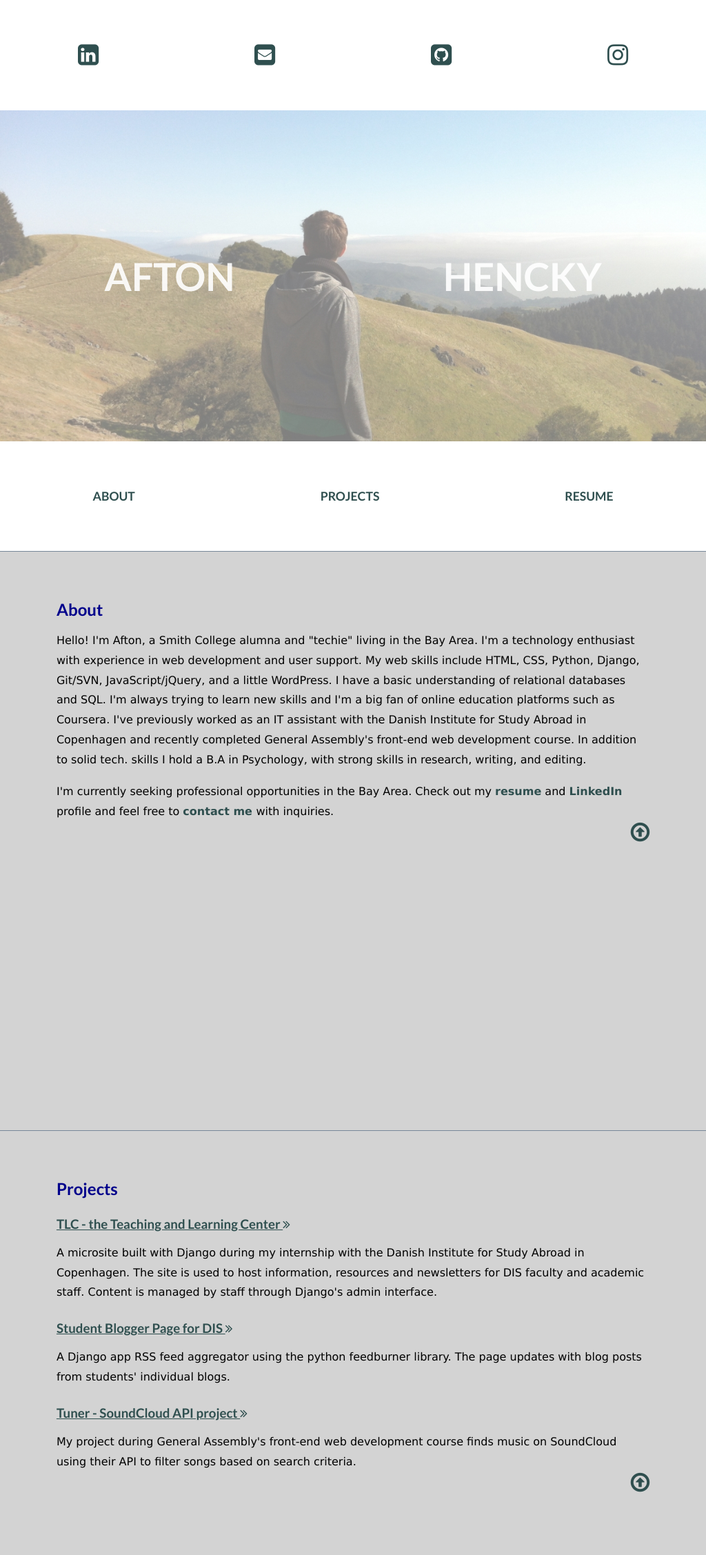
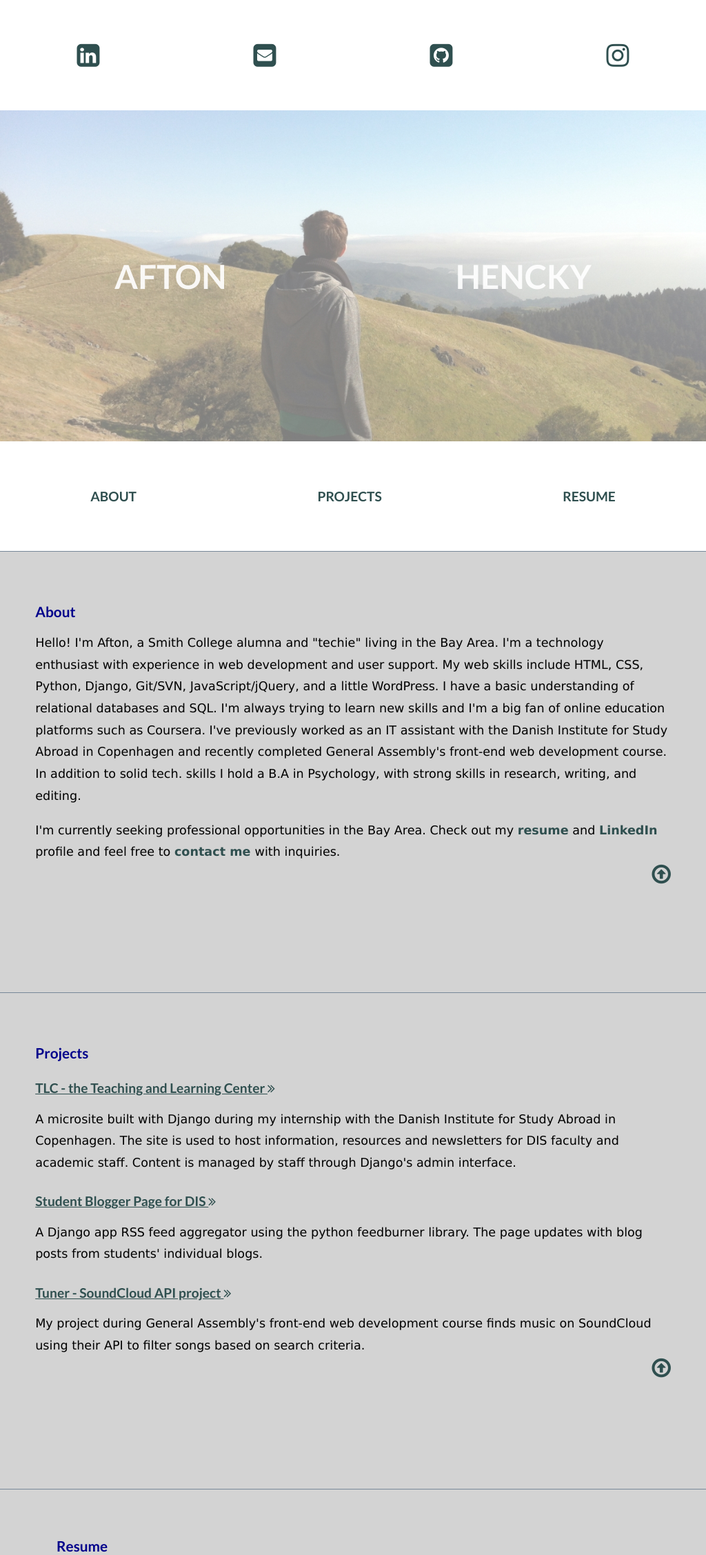
Before and after one commit to ahencky/afton_hencky, a Django app: page / in a window 1024 px wide. Shown: the top 2255 px of the page at 69% size. Run offline with Django 3.2, Linux system fonts and the light colour scheme; some libraries are stand-ins or nearby versions.

Commit message:
media queries
add breakpoints

```diff
--- a/aaa/stylesheets/homepage.css
+++ b/aaa/stylesheets/homepage.css
@@ -19,13 +19,9 @@ h1 {
 	font-weight: 700;
 	text-transform: uppercase;
 	font-size: 3.5em;
-
-
-/*	text-shadow: 0px 4px 3px rgba(255,255,255,0.4),
-             0px 8px 13px rgba(255,255,255,0.1),
-             0px 18px 23px rgba(255,255,255,0.1);*/
-	/*text-shadow: 0px 0px 10px rgba(255,255,255,0.6), 0px 0px 30px rgba(255,255,255,0.4), 0px 0px 50px rgba(255,255,255,0.3), 0px 0px 180px rgba(255,255,255,0.3);*/
 	color: rgba(255,255,255,0.9);
+	-webkit-animation: blurFadeIn 2s ease-in 1s backwards;
+	-moz-animation: blurFadeIn 2s ease-in 1s backwards;
 }
 
 h2 {
@@ -96,6 +92,44 @@ footer {
 	-webkit-align-items: center;
 }
 
+@-webkit-keyframes blurFadeIn{
+	0%{
+		opacity: 0;
+		text-shadow: 0px 0px 40px #fff;
+		-webkit-transform: scale(1.3);
+		-moz-transform: scale(1.3);
+	}
+	50%{
+		opacity: 0.5;
+		text-shadow: 0px 0px 10px #fff;
+		-webkit-transform: scale(1.1);
+		-moz-transform: scale(1.1);
+	}
+	100%{
+		opacity: 1;
+		text-shadow: 0px 0px 1px #fff;
+		-webkit-transform: scale(1);
+		-moz-transform: scale(1);
+	}
+}
+
+@-moz-keyframes blurFadeIn {
+	0%{
+		opacity: 0;
+		text-shadow: 0px 0px 40px #fff;
+		-moz-transform: scale(1.3);
+	}
+	50%{
+		opacity: 0.5;
+		text-shadow: 0px 0px 10px #fff;
+		-moz-transform: scale(1.1);
+	}
+	100%{
+		opacity: 1;
+		text-shadow: 0px 0px 1px #fff;
+		-moz-transform: scale(1);
+	}
+}
 
 /** ----Home Screen Settings --- **/
 #container {
@@ -219,39 +253,27 @@ i:hover{
 	font-family: 'Lato';
 }
 
-@media screen and (min-width: 501px) and (max-width: 650px){
-	h1 {
-		font-size: 2.5em;
-	}
 
-	h2 {
-		font-size: 1.3em;
-	}
-
-	section h3 {
-		font-size: .95em;
-	}
-
-	nav li a {
-		font-size: 1em;
-	}
-
-	section {
-		padding: 0 5%;
-	}
-
-	section p {
-		font-size: .9em;
-	}
-}
-
-@media screen and (max-width: 500px) {
+/* #### iPhone 4+ Portrait or Landscape #### */
+@media screen and (max-width: 480px) and (-webkit-min-device-pixel-ratio: 2){
 	h1 {
 		font-size: 2em;
 	}
 
 	h2 {
 		font-size: 1.1em;
+	}
+
+	section#about {
+		height: 100vh;
+	}
+
+	section#projects {
+		height: 100vh;
+	}
+
+	section#resume {
+		height: 45vh;
 	}
 
 	section h3 {
@@ -267,7 +289,138 @@ i:hover{
 	}
 
 	section p {
-		font-size: .8em;
+		font-size: .7em;
+	}
+
+	footer {
+		font-size: .7em;
 	}
 
 }
+
+@media screen and (min-width: 481px) and (max-width: 760px){
+	h1 {
+		font-size: 2.5em;
+	}
+
+	h2 {
+		font-size: 1.3em;
+	}
+
+	section#about {
+		height: 105vh;
+	}
+
+	section#projects {
+		height: 105vh;
+	}
+
+	section#resume {
+		height: 45vh;
+	}
+
+	section h3 {
+		font-size: 1em;
+	}
+
+	nav li a {
+		font-size: 1em;
+	}
+
+	section {
+		padding: 0 6%;
+	}
+
+	section p {
+		font-size: .9em;
+	}
+
+	footer {
+		font-size: .8em;
+	}
+}
+
+@media screen and (min-width: 1024px){
+   	h1 {
+		font-size: 3em;
+	}
+
+	h2 {
+		font-size: 1.3em;
+	}
+
+	section h3 {
+		font-size: 1.1em;
+	}
+
+	nav li a {
+		font-size: 1.1em;
+	}
+
+	section {
+		padding: 0 5%;
+	}
+
+	section#about {
+		height: 90vh;
+	}
+
+	section#projects {
+		height: 110vh;
+	}
+
+	section#resume {
+		height: 55vh;
+	}
+
+	section p {
+		font-size: .9em;
+	}
+
+	footer {
+		font-size: .8em;
+	}
+}
+
+/* #### Tablets Portrait or Landscape #### */
+@media screen and (min-device-width: 768px) and (max-device-width: 1024px){
+  	h1 {
+		font-size: 3em;
+	}
+
+	h2 {
+		font-size: 1.3em;
+	}
+
+	section h3 {
+		font-size: 1.2em;
+	}
+
+	nav li a {
+		font-size: 1.2em;
+	}
+
+	section {
+		padding: 0 5%;
+	}
+
+	section#about {
+		height: 80vh;
+	}
+
+	section#projects {
+		height: 90vh;
+	}
+
+	section#resume {
+		height: 45vh;
+	}
+
+	section p {
+		font-size: 1.1em;
+	}
+
+	footer {
+		font-size: 1em;
+	}
+}
--- a/aaa/templates/index.html
+++ b/aaa/templates/index.html
@@ -10,31 +10,11 @@
 			z-index: 1;
 			transition: background-image 2s ease-in-out;
 			-webkit-transition: background-image 2s ease-in-out;
+			-moz-transition: background-image 2s ease-in-out;
 		}
 
 		.bg-img:hover{
 			background-image: url("/images/Optimized-mt_tam_hike.png");
-		}
-		@-webkit-keyframes blurFadeIn{
-			0%{
-				opacity: 0;
-				text-shadow: 0px 0px 40px #fff;
-				-webkit-transform: scale(1.3);
-			}
-			50%{
-				opacity: 0.5;
-				text-shadow: 0px 0px 10px #fff;
-				-webkit-transform: scale(1.1);
-			}
-			100%{
-				opacity: 1;
-				text-shadow: 0px 0px 1px #fff;
-				-webkit-transform: scale(1);
-			}
-		}
-
-		h1 {
-			-webkit-animation: blurFadeIn 2s ease-in 1s backwards;
 		}
 	</style>
 	<meta name="viewport" content="width=device-width">
@@ -149,6 +129,7 @@
 <!-- Highlight current section in top navigation -->
 <script type="text/javascript">
 var navLinks = document.querySelectorAll('.navLink');
+var arrow = document.querySelectorAll('.arrow');
 
 function changeSection(e) {
 	for(var i=0 ; i<navLinks.length ; i++){
@@ -157,8 +138,18 @@ function changeSection(e) {
 	this.classList.add('active');
 }
 
+function clearSection() {
+	for(var i=0 ; i<navLinks.length ; i++){
+		navLinks[i].classList.remove('active');
+	}
+}
+
 for(var i=0 ; i<navLinks.length ; i++){
   navLinks[i].addEventListener('click', changeSection);
+}
+
+for(var i=0 ; i<arrow.length ; i++){
+  arrow[i].addEventListener('click', clearSection);
 }
 
 
```
